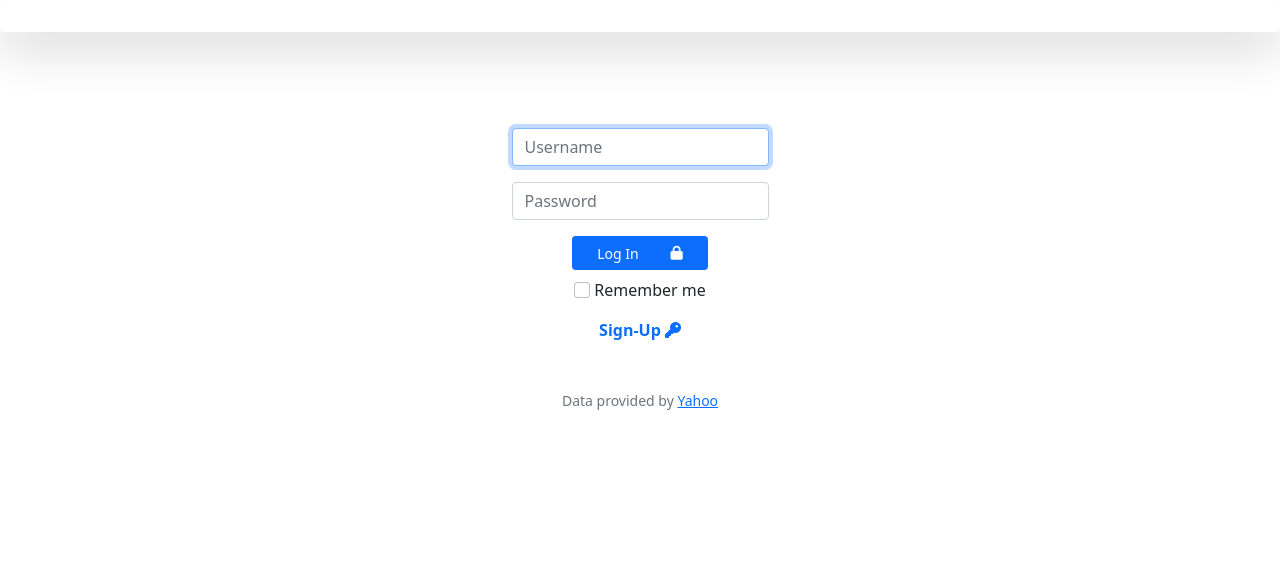
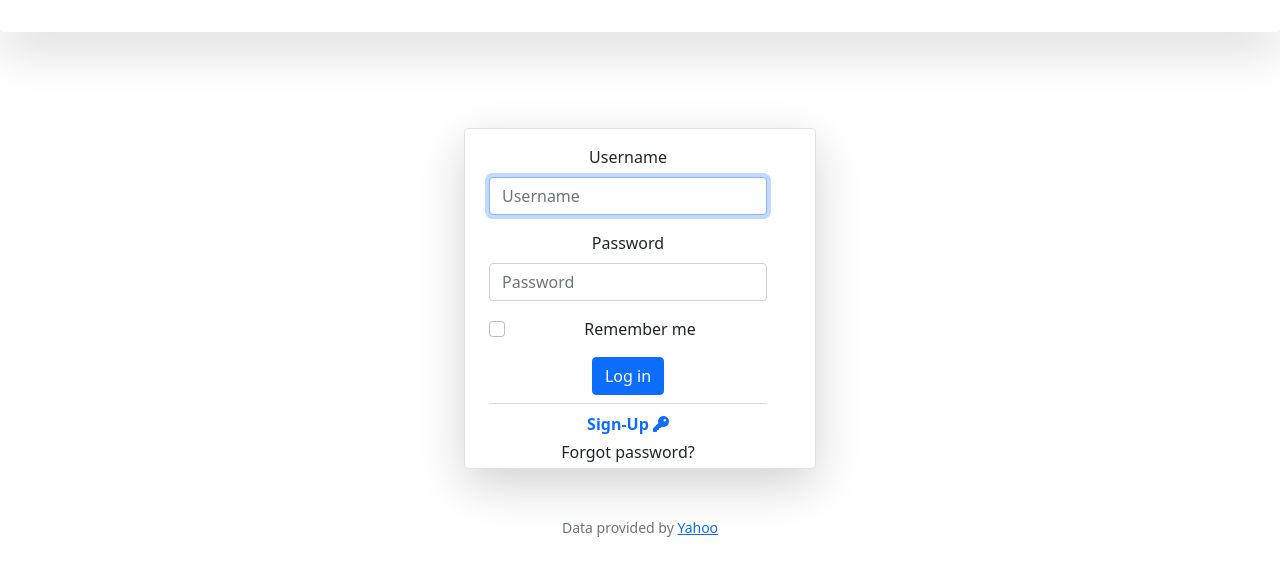
Before and after one commit to TehAce24/thon-finance, a Flask app: page /login in a window 1280 px wide. Shown: the part 76-652 px from the top of the page. Run offline with Flask 3, Linux system fonts and the light colour scheme; some libraries are stand-ins or nearby versions.

Commit message:
update login.html

```diff
--- a/templates/login.html
+++ b/templates/login.html
@@ -21,27 +21,31 @@
               });
             });
         </script>
-    <div class=container>
-        <form action="/login" method="post">
+    <div class="container px-4 text-center" style="max-width: 400px;">
+          <form class="p-4 pb-0 pe-lg-5 pt-lg-3 align-items-center rounded-3 border shadow-lg" action="/login" method="post">
             <div class="mb-3">
-                <input autocomplete="off" autofocus class="form-control mx-auto w-auto" id="username" name="username" placeholder="Username" type="text">
+              <label for="username" class="form-label">Username</label>
+              <input type="text" autocomplete="off" autofocus class="form-control" id="username" name="username" placeholder="Username">
             </div>
             <div class="mb-3">
-                <input class="form-control mx-auto w-auto" id="password" name="password" placeholder="Password" type="password">
+              <label for="password" class="form-label">Password</label>
+              <input type="password" class="form-control" name="password" id="password" placeholder="Password">
             </div>
-            <button class="mb-2 d-inline-flex align-items-center btn btn-primary btn-sm px-4" type="submit">
-                Log In
-                <svg class="bi ms-2" width="24" height="24"><i class="fa-solid fa-lock"></i></svg>
-            </button>
             <div class="mb-3">
-                <input class="form-check-input" type="checkbox" value="" id="flexCheckDefault" name="remember">
-                    <label class="form-check-label" for="flexCheckDefault">
+              <div class="form-check">
+                <input type="checkbox" class="form-check-input" id="dropdownCheck" name="remember">
+                <label class="form-check-label" for="dropdownCheck">
                   Remember me
                 </label>
               </div>
-        </form>
             </div>
+            <button type="submit" class="btn btn-primary">Log in</button>
+              <div class="dropdown-divider"></div>
           <div class="mb-0">
             <a class="fw-bold fs-7 text-decoration-none" id="signuplink" href="/register">Sign-Up <span><i id="signup" class="fa-solid fa-key"></i></span></a>
           </div>
+          <a class="dropdown-item" href="/forgot">Forgot password?</a>
+          </form>
+
+    </div>
 {% endblock %}
```
Lines whose indentation alone changed are shown as unchanged.
